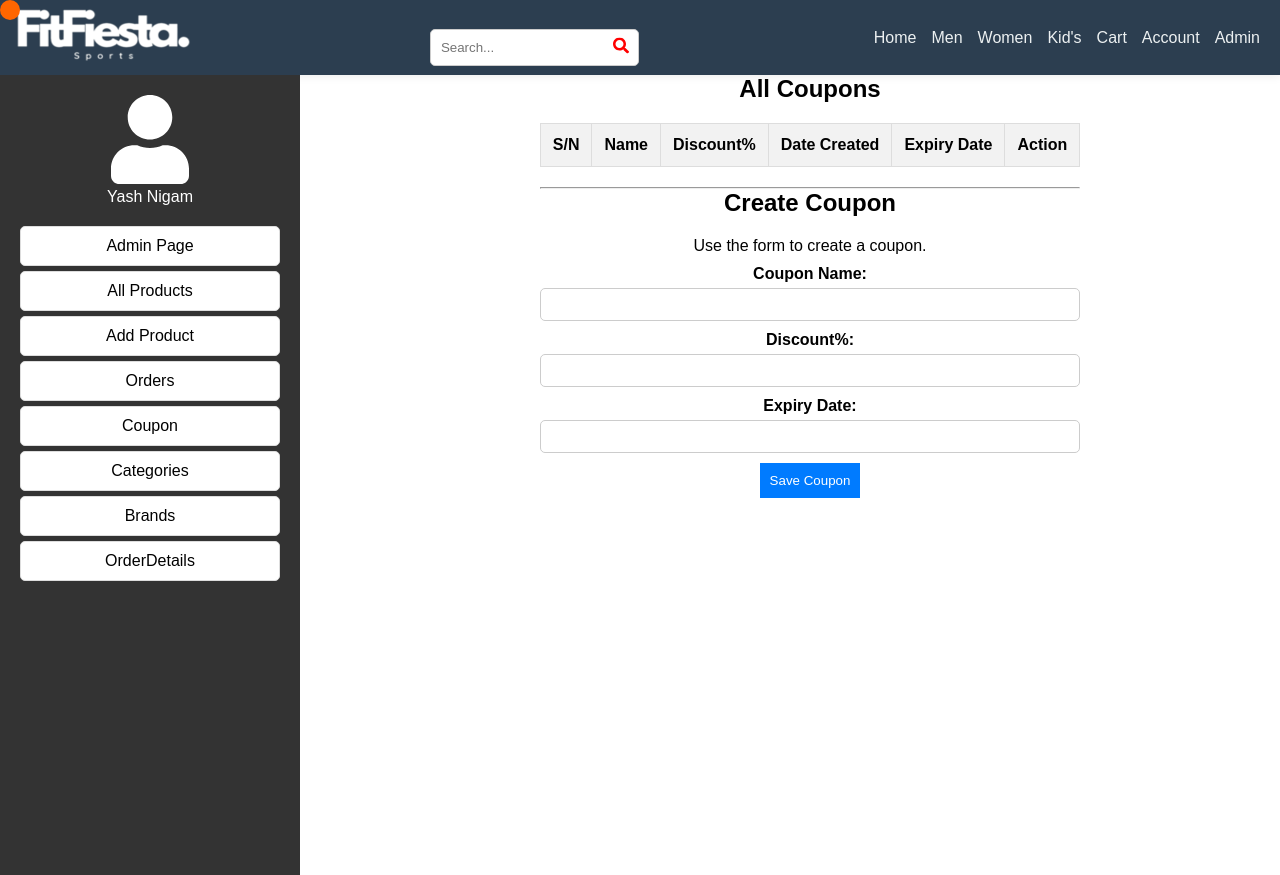
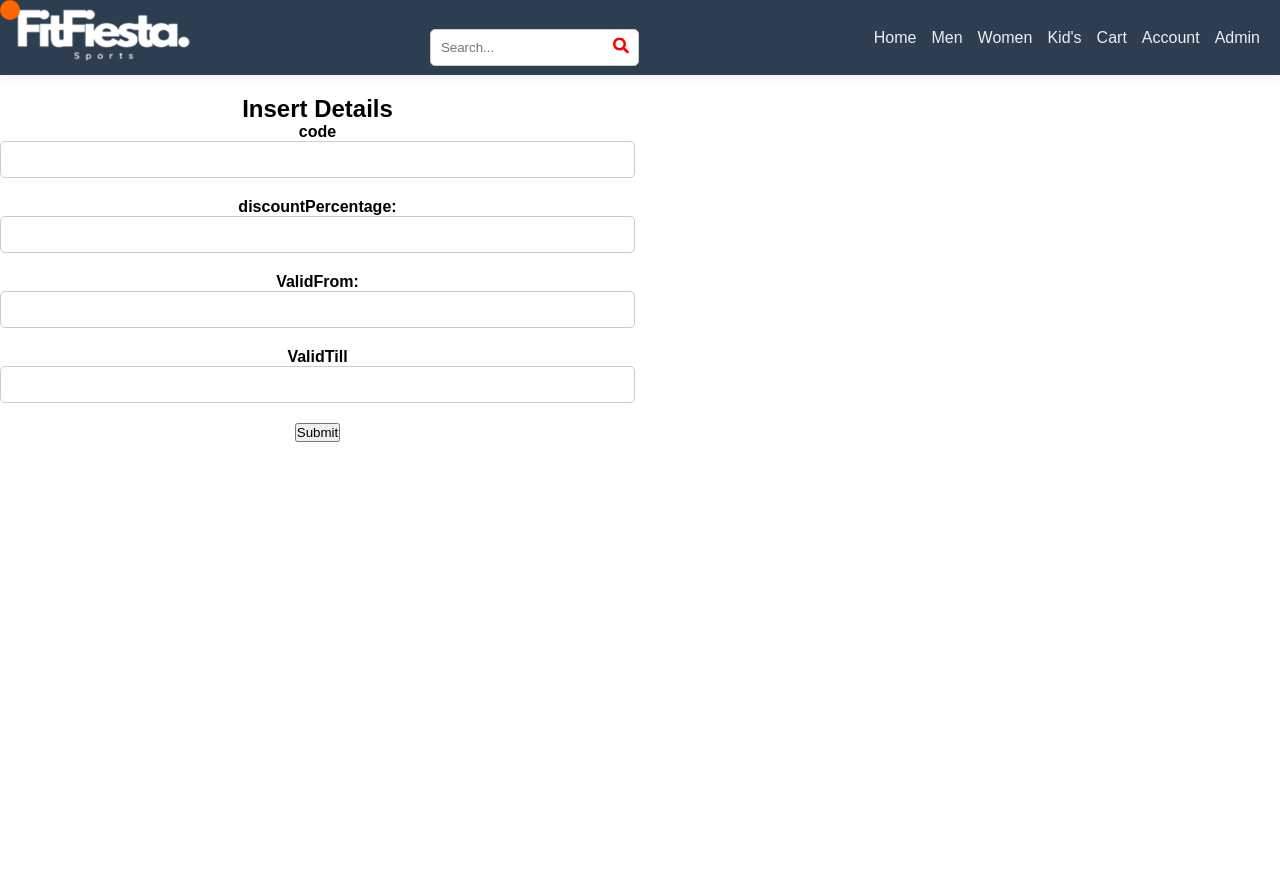
Before and after one commit to Yashop181/Sports-Wear-and-Goods, a React (Create React App) app: page /add-coupon in a window 1280 px wide. After the commit the page ends 800 px from the top, so only its background shows below. Built offline with nearby package versions, Linux system fonts and the light colour scheme.

Commit message:
Admin Coupon

```diff
--- a/package.json
+++ b/package.json
@@ -8,6 +8,7 @@
     "@testing-library/react": "^13.4.0",
     "@testing-library/user-event": "^13.5.0",
     "antd": "^5.13.3",
+    "axios": "^1.6.7",
     "react": "^18.2.0",
     "react-dom": "^18.2.0",
     "react-icons": "^5.0.1",
--- a/src/Coupon.js
+++ b/src/Coupon.js
@@ -1,95 +1,59 @@
-import React, { useState } from 'react';
-import "../src/styles/Coupon.css";
-import Admin from './Admin';
+import { useState } from "react";
+import axios from "axios";
+const Coupon = () => {
 
-const Coupon = () => {
-  const [coupons, setCoupons] = useState([]);
-  const [couponName, setCouponName] = useState('');
-  const [discountPercentage, setDiscountPercentage] = useState('');
-  const [expiryDate, setExpiryDate] = useState('');
 
-  const handleSaveCoupon = () => {
-    // Validate and save the coupon to the state
-    if (couponName && discountPercentage && expiryDate) {
-      const newCoupon = {
-        serialNumber: coupons.length + 1,
-        name: couponName,
-        discountPercentage: discountPercentage,
-        dateCreated: new Date().toLocaleDateString(),
-        expiryDate: expiryDate,
-      };
+  const [input, setInput]= useState({});
 
-      setCoupons([...coupons, newCoupon]);
+  const handleInput=(e)=>
+  {
+    let name=e.target.name;
+    let value=e.target.value;
 
-      // Clear the form fields after saving the coupon
-      setCouponName('');
-      setDiscountPercentage('');
-      setExpiryDate('');
-    }
-  };
+    setInput(values=>({...values,[name]:value}));
+  }
 
-  const handleDeleteCoupon = (serialNumber) => {
-    // Delete the coupon based on serial number
-    const updatedCoupons = coupons.filter((coupon) => coupon.serialNumber !== serialNumber);
-    setCoupons(updatedCoupons);
-  };
+
+  const handleSubmit=()=>
+  {
+    axios.post("http://localhost:5050/couponSave" ,input).then(alert("Data Saved!!!"));
+  }
+
+
 
   return (
-    <section style={{display:"flex"}}>
-      <Admin/>
-      <div className="coupon-container">
-      <h1>All Coupons</h1>
+    <>
+    <div class="container">
 
-      {/* Coupons Table */}
-      <table className="coupons-table">
-        <thead>
-          <tr>
-            <th>S/N</th>
-            <th>Name</th>
-            <th>Discount%</th>
-            <th>Date Created</th>
-            <th>Expiry Date</th>
-            <th>Action</th>
-          </tr>
-        </thead>
-        <tbody>
-          {coupons.map((coupon) => (
-            <tr key={coupon.serialNumber}>
-              <td>{coupon.serialNumber}</td>
-              <td>{coupon.name}</td>
-              <td>{coupon.discountPercentage}</td>
-              <td>{coupon.dateCreated}</td>
-              <td>{coupon.expiryDate}</td>
-              <td>
-                <button onClick={() => handleDeleteCoupon(coupon.serialNumber)}>Delete</button>
-              </td>
-            </tr>
-          ))}
-        </tbody>
-      </table>
+    <div class="form-container">
+      <h2 >Insert Details</h2>
 
-      {/* Create Coupon Section */}
-      <hr />
-      <h1>Create Coupon</h1>
-      <p>Use the form to create a coupon.</p>
+        <div class="form-group">
+          <label for="code">code</label>
+          <input type="text" id="code" name="code" value={input.code}  onChange={handleInput}  />
+        </div>
 
-      {/* Coupon Form */}
-      <div className="coupon-form">
-        <label>Coupon Name:</label>
-        <input type="text" value={couponName} onChange={(e) => setCouponName(e.target.value)} />
+        <div class="form-group">
+          <label for="discountPercentage">discountPercentage:</label>
+          <input type="text" id="discountPercentage" name="discountPercentage" value={input.discountPercentage}  onChange={handleInput} />
+        </div>
 
-        <label>Discount%:</label>
-        <input type="text" value={discountPercentage} onChange={(e) => setDiscountPercentage(e.target.value)} />
+        <div class="form-group">
+          <label for="validFrom">ValidFrom:</label>
+          <input type="text" id="validFrom" name="validFrom" value={input.validFrom}  onChange={handleInput}  />
+        </div>
 
-        <label>Expiry Date:</label>
-        <input type="text" value={expiryDate} onChange={(e) => setExpiryDate(e.target.value)} />
-
-        <button onClick={handleSaveCoupon}>Save Coupon</button>
-      </div>
-    </div>
+        <div class="form-group">
+          <label for="validTill">ValidTill</label>
+          <input type="text" id="validTill" name="validTill" value={input.validTill}  onChange={handleInput}  />
+        </div>
 
 
-    </section>
+        <input type="submit" value="Submit" onClick={handleSubmit}/>
+
+    </div>
+  </div>
+    </>
   );
 };
 
--- a/src/styles/AddProduct.css
+++ b/src/styles/AddProduct.css
@@ -1,4 +1,4 @@
 .form-group label
 {
-    color: white;
+    color: black;
 }
--- a/src/styles/CustomCursor.css
+++ b/src/styles/CustomCursor.css
@@ -4,13 +4,13 @@
   position: fixed;
   width: 20px;
   height: 20px;
-  background-color: #ff6600; /* Customize the cursor color */
+  background-color: #ff6600;
   border-radius: 50%;
-  pointer-events: none; /* Allow interactions with elements behind the cursor */
-  z-index: 9999; /* Ensure the cursor stays on top of other elements */
-  transition: transform 0.6s ease;
+  pointer-events: none;
+  z-index: 9999;
+  transition: transform 0.8s ease;
   transform-origin: center;
 }
   body {
-    cursor: none; /* Hide the default cursor */
+    cursor: none;
   }
--- a/src/styles/Register.css
+++ b/src/styles/Register.css
@@ -1,7 +1,7 @@
 /* Register.css */
 
 .register-container {
-  background-image: url('https://images.unsplash.com/photo-1554034483-04fda0d3507b?q=80&w=2070&auto=format&fit=crop&ixlib=rb-4.0.3&ixid=M3wxMjA3fDB8MHxwaG90by1wYWdlfHx8fGVufDB8fHx8fA%3D%3D');
+  background-image: url('https://images.unsplash.com/photo-1550684376-efcbd6e3f031?q=80&w=2070&auto=format&fit=crop&ixlib=rb-4.0.3&ixid=M3wxMjA3fDB8MHxwaG90by1wYWdlfHx8fGVufDB8fHx8fA%3D%3D');
   background-size: cover;
   background-position: center;
   padding: 40px;
@@ -62,7 +62,7 @@ button[type='submit']:hover {
 }
 .register-container h2
 {
-  color: rgba(98, 0, 255, 0.69);
+  color: rgba(0, 255, 0, 0.69);
 }
 .login-link p
 {
```
Also changed, not shown: 1 other file (tests, documents, lock files or other folders).
